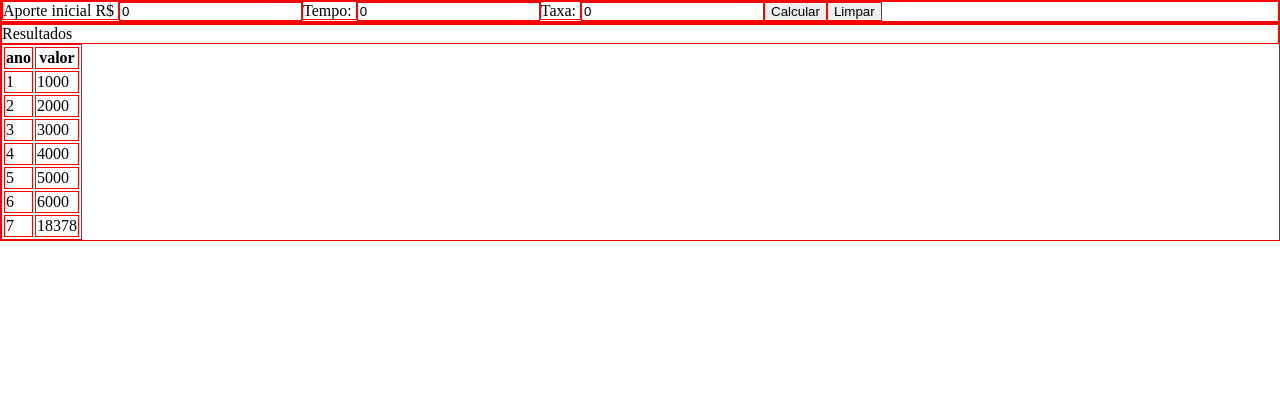
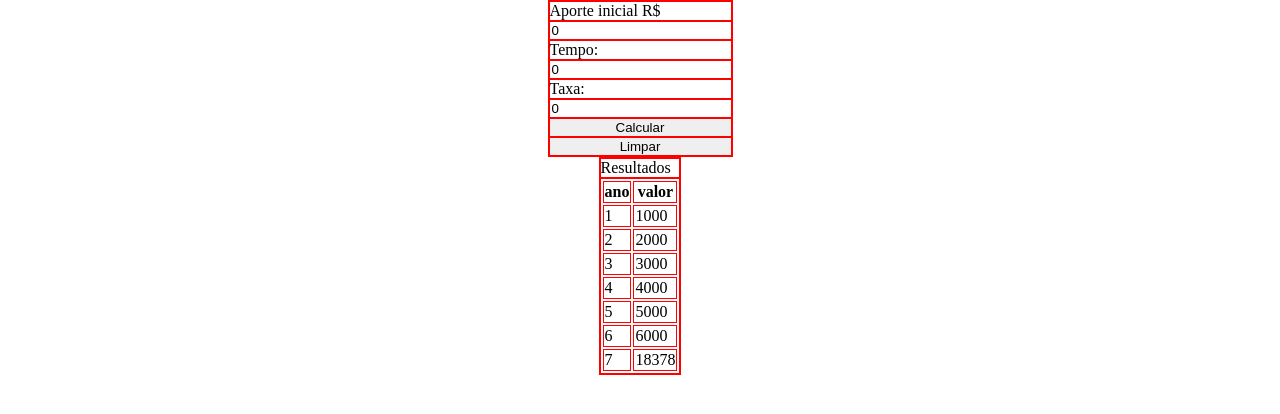
Before and after one commit to giovanniPepi/calculadoraJurosCompostos, a website built with webpack: page src/index.html in a window 1280 px wide. Built offline with nearby package versions, Linux system fonts and the light colour scheme.

Commit message:
Update style, remove getContainer

```diff
--- a/src/DOMloader.js
+++ b/src/DOMloader.js
@@ -1,9 +1,7 @@
 import getCalcContainer from "./getCalcContainer";
-import getContainer from "./getContainer";
 import getResultContainer from "./getResultContainer";
 
 const domLoader = (() => {
-  getContainer();
   getCalcContainer();
   getResultContainer();
 })();
--- a/src/getCalcContainer.js
+++ b/src/getCalcContainer.js
@@ -1,7 +1,6 @@
+import body from "./getBody";
 
 const getCalcContainer = () => {
-
-  const container = document.querySelector('.container');
 
   const calcContainer = document.createElement('section');
   calcContainer.setAttribute('class', 'calcContainer');
@@ -61,8 +60,7 @@ const getCalcContainer = () => {
   calcContainer.appendChild(calcBtn);
   calcContainer.appendChild(resetBtn);
 
-  container.appendChild(calcContainer);
-
+  body.appendChild(calcContainer);
 }
 
 export default getCalcContainer;
--- a/src/getContainer.js
+++ /dev/null
@@ -1,11 +0,0 @@
-import body from "./getBody";
-
-const getContainer = () => {
-  const container = document.createElement('section');
-  container.setAttribute('class', 'container');
-
-  //appends
-  body.appendChild(container);
-}
-
-export default getContainer;
--- a/src/style.css
+++ b/src/style.css
@@ -1,12 +1,17 @@
 body * {
   border: .1px solid red;
 }
+:root {
+--smallPadding: .5rem;
+}
 body {
   margin: 0;
-  display:flex;
+  display: flex;
   flex-direction: column;
+  align-items: center;
 }
 .calcContainer {
+  display:grid;
 }
 .resultContainer {
 }
```
